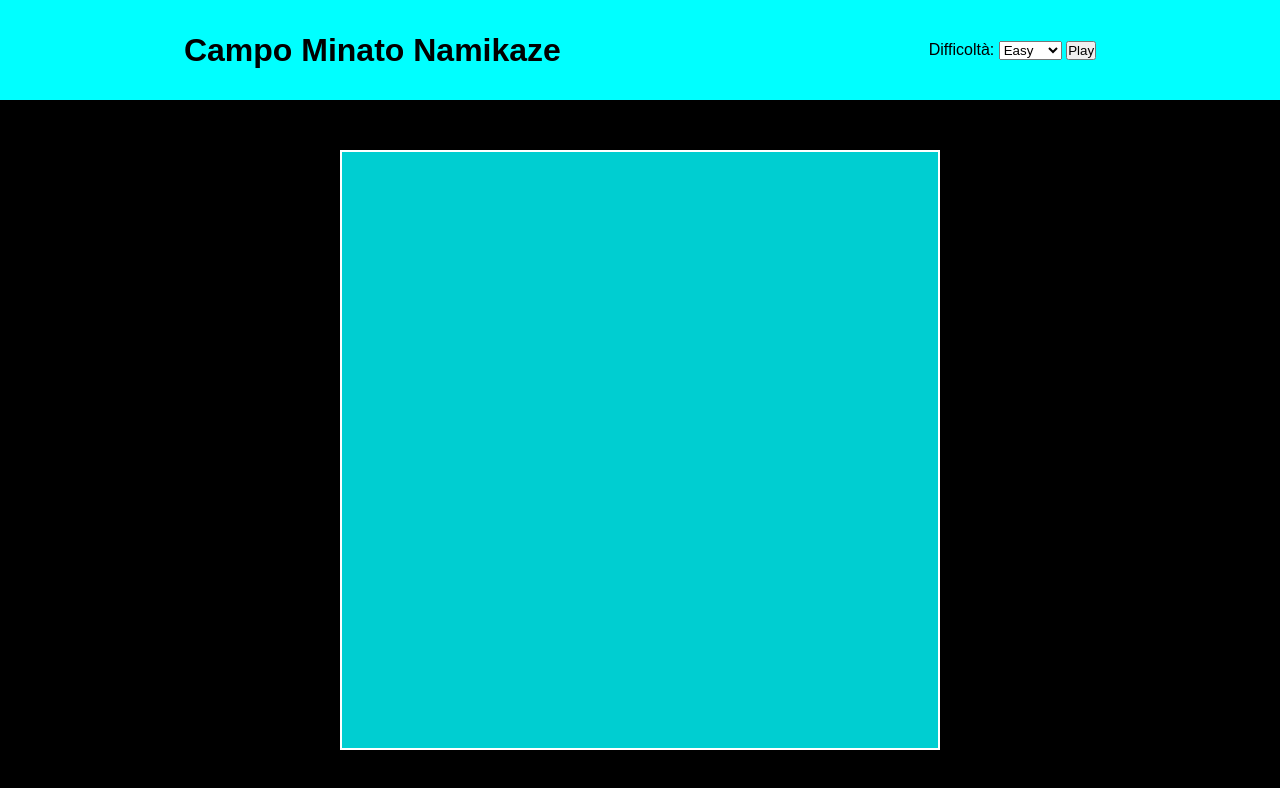
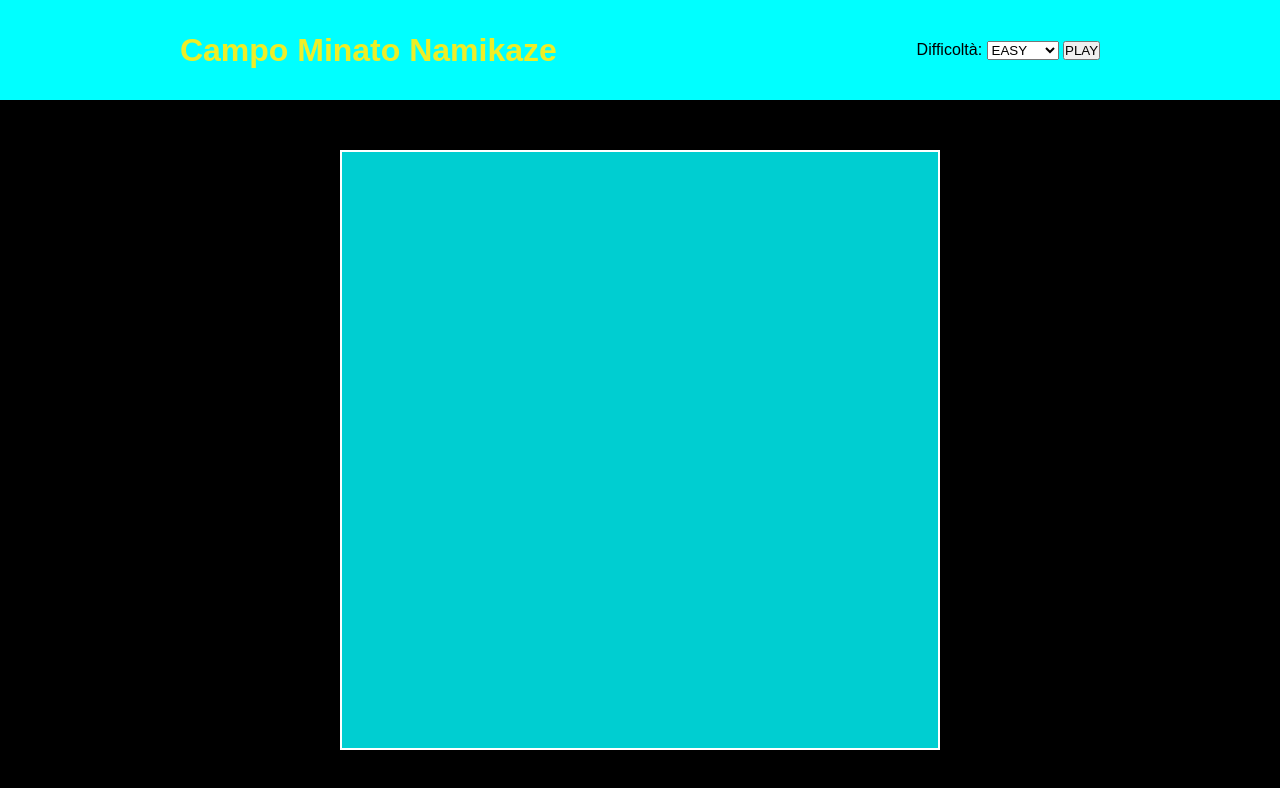
Before and after one commit to alelui/js-campominato-dom, a plain HTML site: page index.html in a window 1280 px wide. Drawn offline with Linux system fonts and the light colour scheme.

```diff
--- a/css/style.css
+++ b/css/style.css
@@ -31,6 +31,14 @@
     justify-content: space-around;
 }
 
+h1{
+    color: rgb(238, 238, 39);
+}
+
+select{
+    text-transform: uppercase;
+}
+
 /* *** MAIN *** */
 
 main{
@@ -60,6 +68,7 @@
 
 .active{
     background-color: dodgerblue;
+    color: white
 }
 
 .boom{
@@ -68,5 +77,3 @@
 }
 
 /* *** FOOTER *** */
-
-/* *** DEBUG *** */
--- a/index.html
+++ b/index.html
@@ -15,11 +15,11 @@
             <div class="toolbar">
                 <label for="level">Difficoltà: </label>
                 <select id="level">
-                    <option value="1">Easy</option>
-                    <option value="2">Hard</option>
-                    <option value="3">Insane</option>
+                    <option value="1">easy</option>
+                    <option value="2">hard</option>
+                    <option value="3">insane</option>
                 </select>
-                <button id="play">Play</button>
+                <button id="play">PLAY</button>
             </div>
         </div>
     </header>
```
Also changed, not shown: js/myscript.js (+1 -8 lines).
